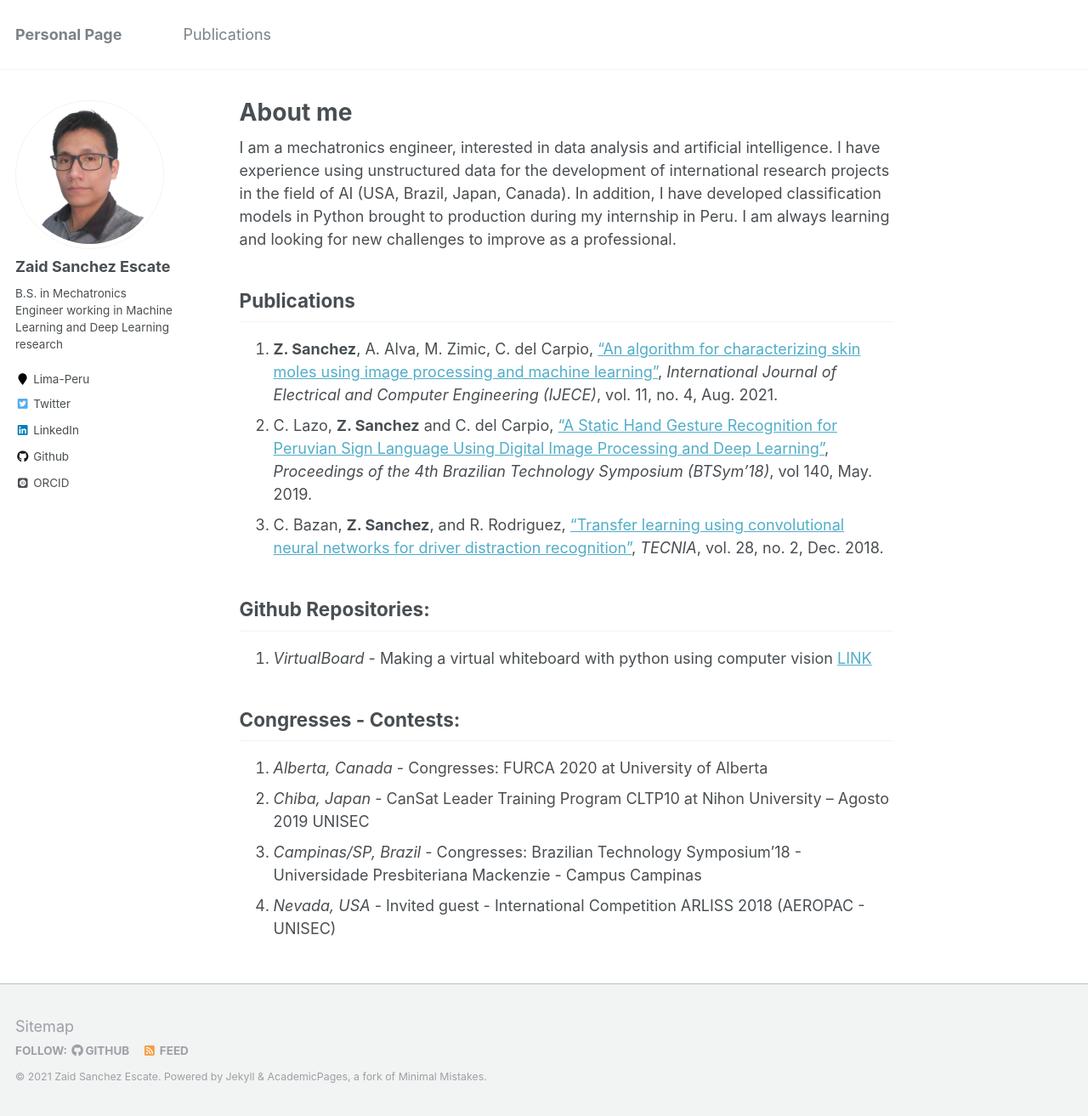
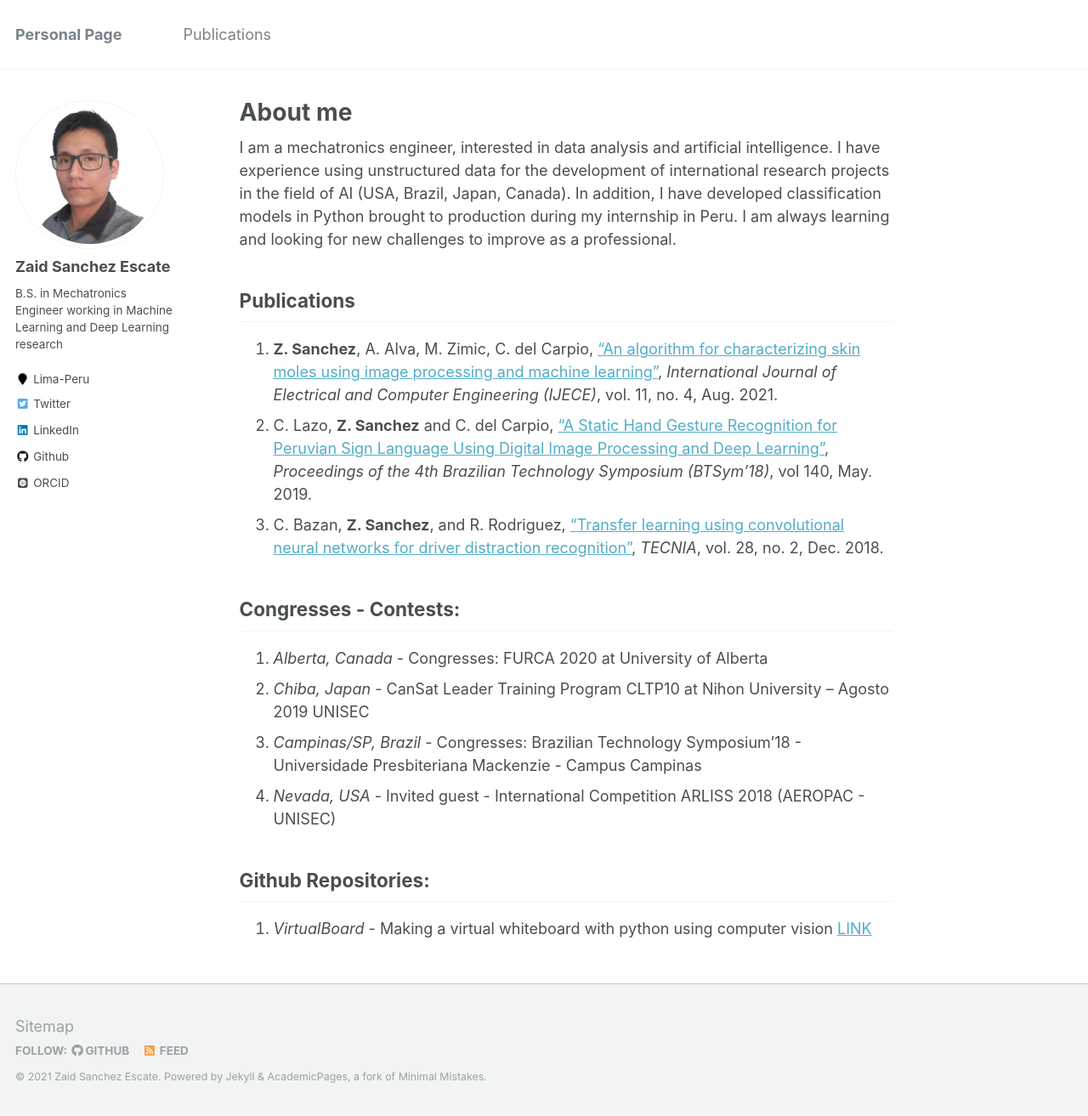
Before and after one commit to zaise/zaise.github.io, a Jekyll site: the page built from _pages/about.md, in a window 1280 px wide and 1313 px high. Shown: the whole window at 85% size. Built offline with Jekyll 4.4.1, drawn with Linux system fonts in a browser that asks for light colours; some web fonts are replaced.

Commit message:
21050301312

```diff
--- a/_pages/about.md
+++ b/_pages/about.md
@@ -16,13 +16,13 @@ Publications
 1. C. Lazo, <b>Z. Sanchez</b> and C. del Carpio, ["A Static Hand Gesture Recognition for Peruvian Sign Language Using Digital Image Processing and Deep Learning"](https://zaise.github.io/publication/2019-05-29-Hand-Gesture), <i>Proceedings of the 4th Brazilian Technology Symposium (BTSym'18)</i>, vol 140, May. 2019.
 1. C. Bazan, <b>Z. Sanchez</b>, and R. Rodriguez, ["Transfer learning using convolutional neural networks for driver distraction recognition"](https://zaise.github.io/publication/2018-12-17-Transfer-learning), <i>TECNIA</i>, vol. 28, no. 2, Dec. 2018.
 
-Github Repositories:
-------
-1. <i>VirtualBoard</i> - Making a virtual whiteboard with python using computer vision [LINK](https://github.com/zaise/VirtualBoard)
-
 Congresses - Contests:
 ------
 1. <i>Alberta, Canada</i> - Congresses: FURCA 2020 at University of Alberta
 1. <i>Chiba, Japan</i> - CanSat Leader Training Program CLTP10 at Nihon University – Agosto 2019 UNISEC
 1. <i>Campinas/SP, Brazil</i> - Congresses: Brazilian Technology Symposium’18 - Universidade Presbiteriana Mackenzie - Campus Campinas
 1. <i>Nevada, USA</i> - Invited guest - International Competition ARLISS 2018 (AEROPAC - UNISEC)
+
+Github Repositories:
+------
+1. <i>VirtualBoard</i> - Making a virtual whiteboard with python using computer vision [LINK](https://github.com/zaise/VirtualBoard)
```
